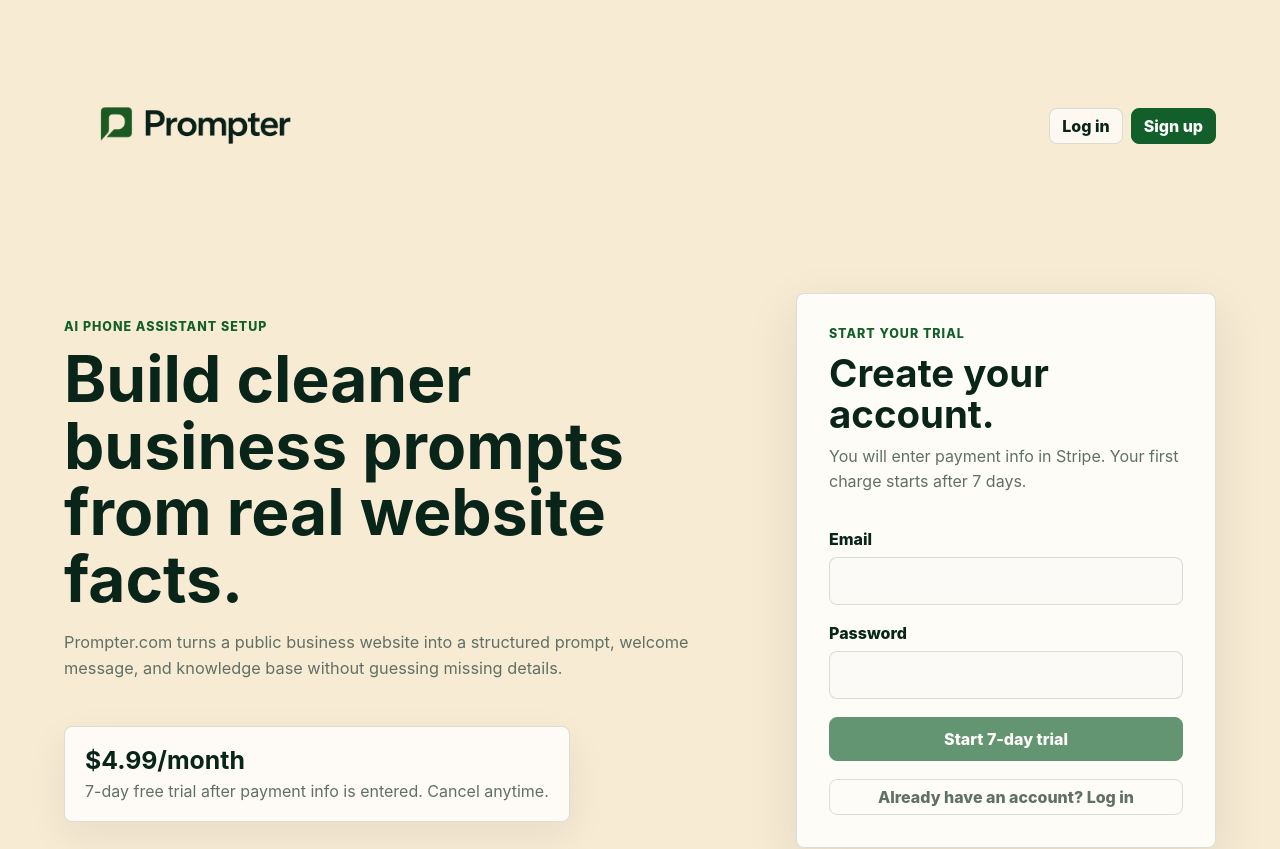
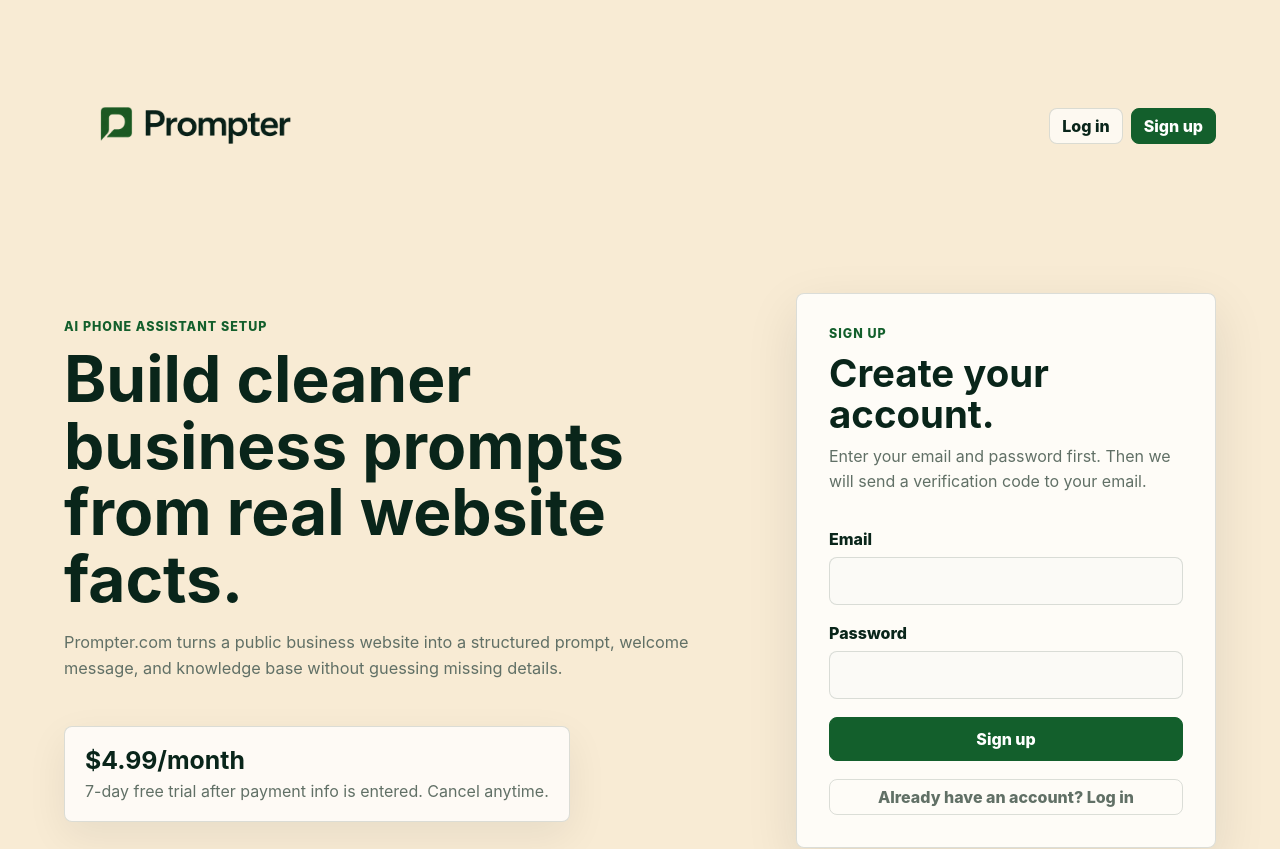
Before and after one commit to rstahl04/rstahl04.github.io, a Next.js app: page / in a window 1280 px wide. Shown: the top 849 px of the page. Built offline with nearby package versions, Linux system fonts and the light colour scheme; no server answers.

Commit message:
Make signup send verification after submit

```diff
--- a/app/components/PublicHome.tsx
+++ b/app/components/PublicHome.tsx
@@ -75,13 +75,8 @@ function AuthCard({
   const [error, setError] = useState("");
   const [isLoading, setIsLoading] = useState(false);
   const isSignup = mode === "signup";
-  const canRequestCode = isSignup && email.trim().length > 0 && password.length >= 8;
 
-  async function handleRequestCode() {
-    setError("");
-    setIsLoading(true);
-
-    try {
+  async function requestVerificationCode() {
     const response = await fetch("/api/auth/request-code", {
       method: "POST",
       headers: { "Content-Type": "application/json" },
@@ -101,11 +96,6 @@ function AuthCard({
 
     setCodeSent(true);
     setDevCode(payload.devCode || "");
-    } catch (caughtError) {
-      setError(caughtError instanceof Error ? caughtError.message : "Something went wrong.");
-    } finally {
-      setIsLoading(false);
-    }
   }
 
   async function signInExistingAccount() {
@@ -131,6 +121,11 @@ function AuthCard({
     setIsLoading(true);
 
     try {
+      if (isSignup && !codeSent) {
+        await requestVerificationCode();
+        return;
+      }
+
       const response = await fetch(isSignup ? "/api/auth/signup" : "/api/auth/login", {
         method: "POST",
         headers: { "Content-Type": "application/json" },
@@ -160,11 +155,11 @@ function AuthCard({
   return (
     <form className="authCard" onSubmit={handleSubmit}>
       <div>
-        <p className="eyebrow">{isSignup ? "Start your trial" : "Welcome back"}</p>
+        <p className="eyebrow">{isSignup ? "Sign up" : "Welcome back"}</p>
         <h2>{isSignup ? "Create your account." : "Log in."}</h2>
         <p>
           {isSignup
-            ? "You will enter payment info in Stripe. Your first charge starts after 7 days."
+            ? "Enter your email and password first. Then we will send a verification code to your email."
             : "Use your owner, employee, or subscriber account."}
         </p>
       </div>
@@ -203,16 +198,30 @@ function AuthCard({
           required
         />
       </div>
-      {canRequestCode ? (
+      {isSignup && codeSent ? (
+        <>
           <div className="verificationBox">
-          <button className="secondaryButton" type="button" onClick={handleRequestCode} disabled={isLoading}>
-            {codeSent ? "Send new code" : "Send verification code"}
+            <p>Check your email and enter the 6-digit verification code.</p>
+            {devCode ? <p className="devCode">Local test code: {devCode}</p> : null}
+            <button
+              className="secondaryButton"
+              type="button"
+              onClick={async () => {
+                setError("");
+                setIsLoading(true);
+                try {
+                  await requestVerificationCode();
+                } catch (caughtError) {
+                  setError(caughtError instanceof Error ? caughtError.message : "Something went wrong.");
+                } finally {
+                  setIsLoading(false);
+                }
+              }}
+              disabled={isLoading}
+            >
+              Send new code
             </button>
-          {codeSent ? <p>Enter the 6-digit code sent to your email.</p> : null}
-          {devCode ? <p className="devCode">Local test code: {devCode}</p> : null}
           </div>
-      ) : null}
-      {isSignup && codeSent ? (
           <div className="field">
             <label htmlFor="verificationCode">Verification Code</label>
             <input
@@ -227,15 +236,20 @@ function AuthCard({
               required
             />
           </div>
+        </>
       ) : null}
 
-      <button className="generateButton" type="submit" disabled={isLoading || (isSignup && (!codeSent || !verificationCode))}>
+      <button className="generateButton" type="submit" disabled={isLoading || (isSignup && codeSent && !verificationCode)}>
         {isLoading
           ? isSignup
-            ? "Opening checkout..."
+            ? codeSent
+              ? "Verifying..."
+              : "Sending code..."
             : "Signing in..."
           : isSignup
-            ? "Start 7-day trial"
+            ? codeSent
+              ? "Continue"
+              : "Sign up"
             : "Log in"}
       </button>
       {error ? <p className="error">{error}</p> : null}
```
Lines whose indentation alone changed are shown as unchanged.
